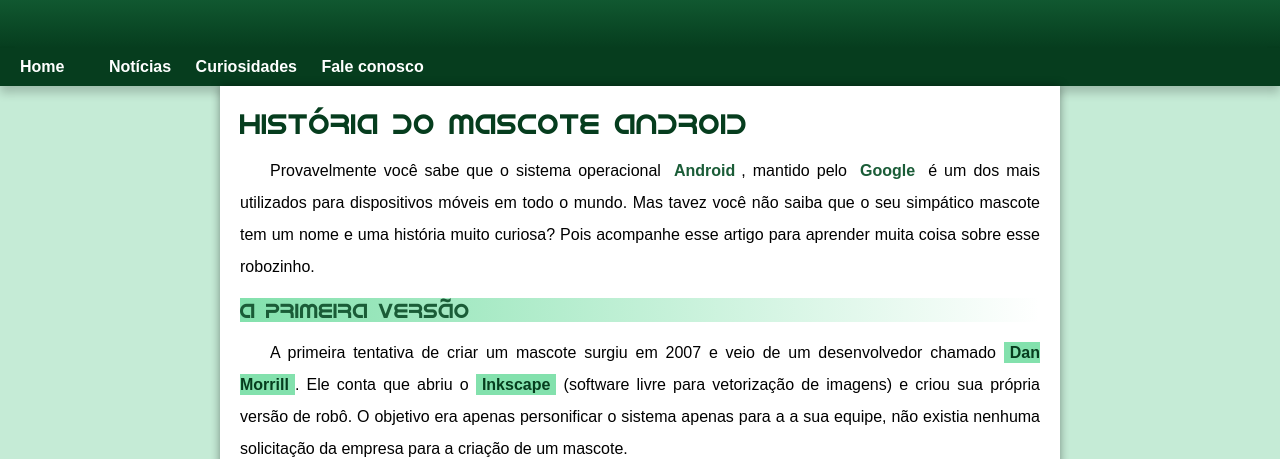
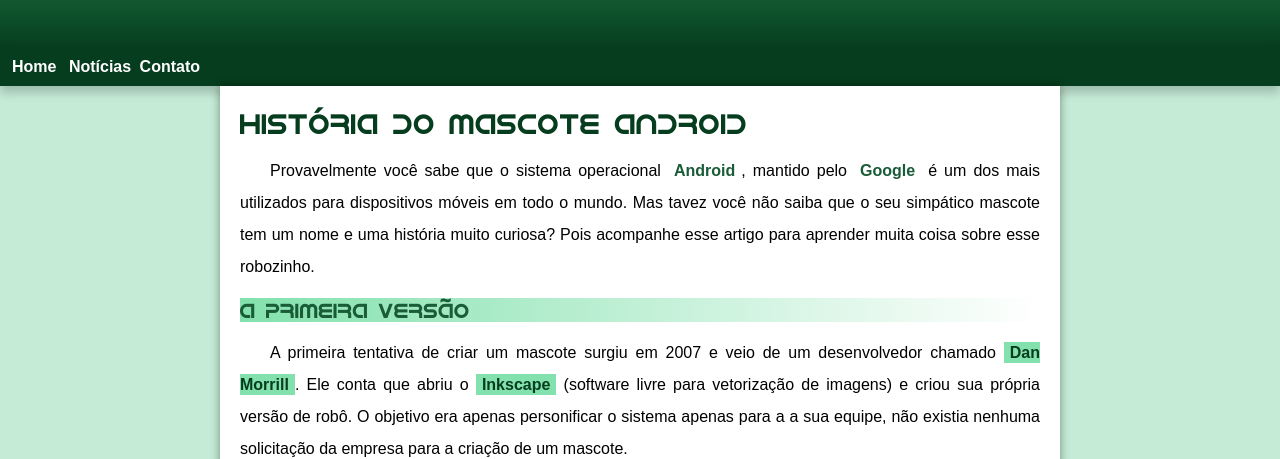
Before and after one commit to ilansilva7/projeto-android, a plain HTML site: page index.html in a window 1280 px wide. Shown: the part 142-601 px from the top of the page. Drawn offline with Linux system fonts and the light colour scheme.

Commit message:
problema de padding corrigido

```diff
--- a/estilo/style.css
+++ b/estilo/style.css
@@ -64,7 +64,7 @@
 
 nav a{
     color: white;
-    padding: 10px;
+    padding: 2px;
     border-radius: 5px;
     text-decoration: none;
     font-weight: bold;
--- a/index.html
+++ b/index.html
@@ -16,8 +16,7 @@
     <nav>
         <a href="#">Home<a>
         <a href="#">Notícias</a>
-        <a href="#">Curiosidades</a>
-        <a href="#">Fale conosco</a>
+        <a href="#">Contato</a>
     </nav>
 
     <main>
```
